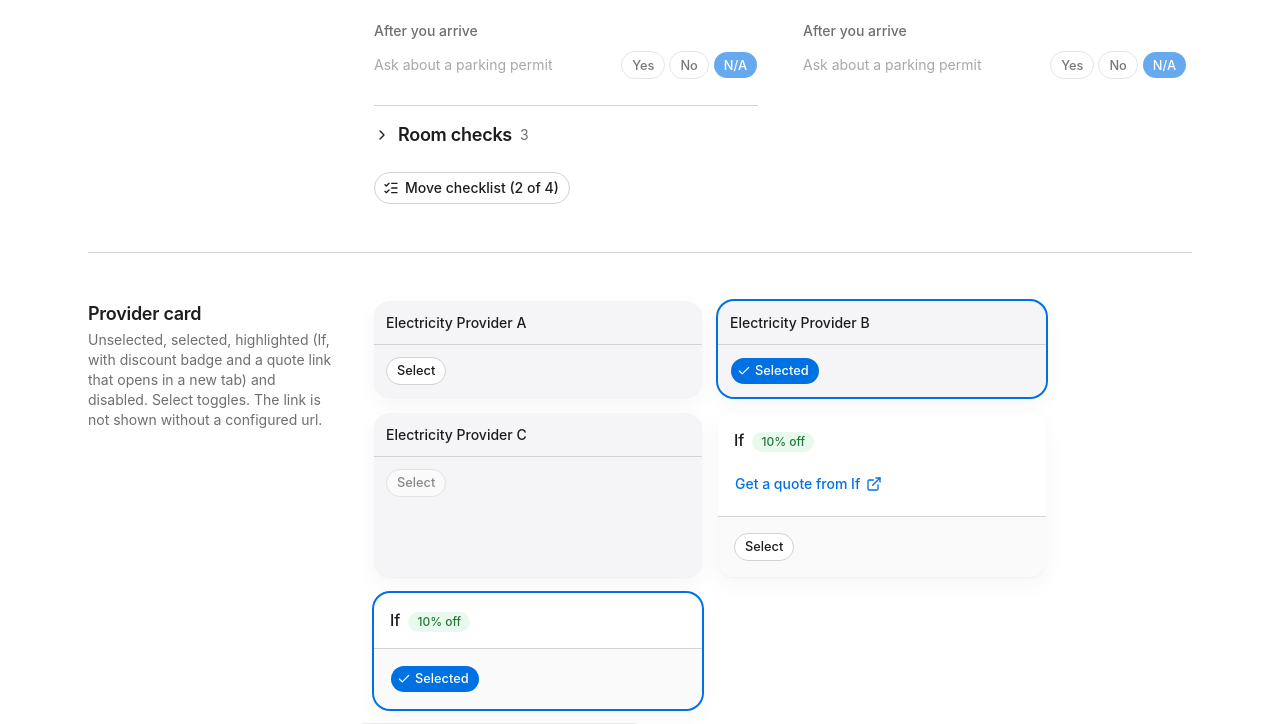
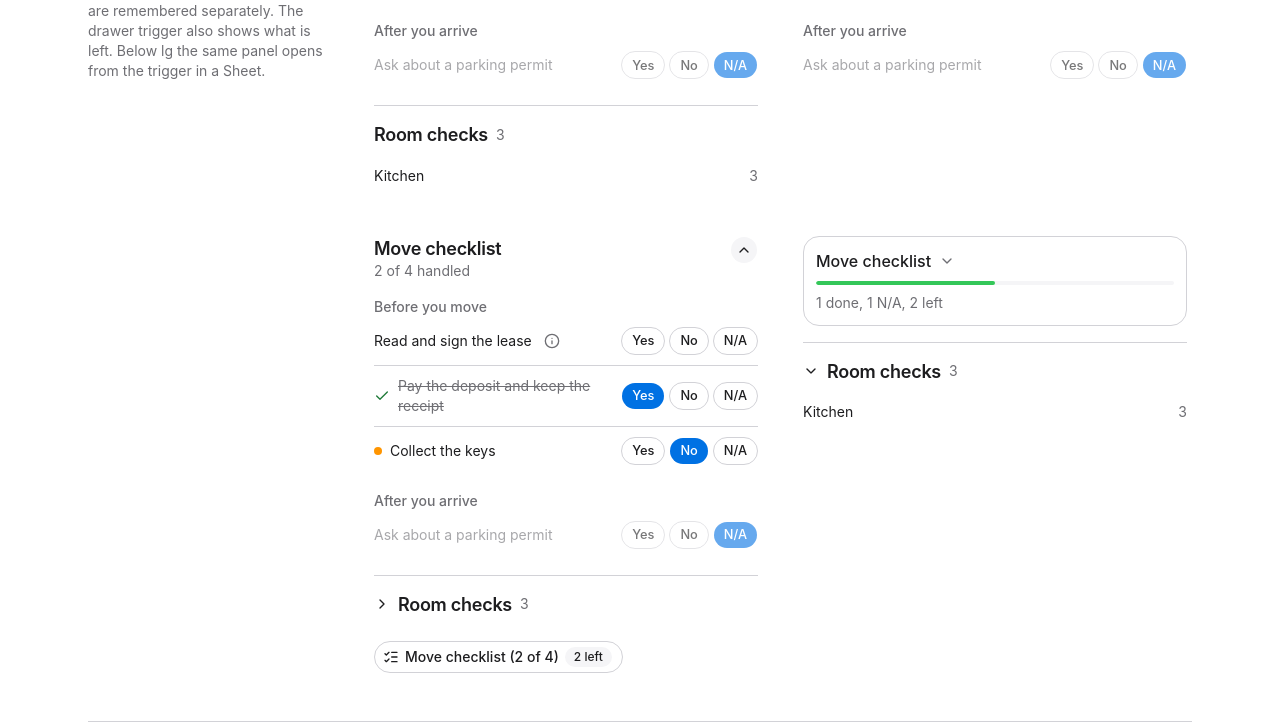
Before and after one commit to FahimOrko/movemate, a React (Vite) app in the folder apps/web/: page /design in a window 1280 px wide. Shown: the part 4917-5641 px from the top of the page. Built offline with nearby package versions, Linux system fonts and the light colour scheme.

Commit message:
feat: enhance checklist and room components with collapsible sections and AI analysis indicators

```diff
--- a/apps/web/src/components/checklist-drawer.tsx
+++ b/apps/web/src/components/checklist-drawer.tsx
@@ -1,14 +1,15 @@
-import { isHandled } from '@movemate/contracts';
 import { useState } from 'react';
 import { ListChecksIcon } from 'lucide-react';
 import { ChecklistPanel } from '@/components/checklist-panel';
+import { Badge } from '@/components/ui/badge';
 import { Button } from '@/components/ui/button';
+import { countChecklist } from '@/lib/checklist-status';
 import { Sheet, SheetContent, SheetDescription, SheetHeader, SheetTitle, SheetTrigger } from '@/components/ui/sheet';
 
 type ChecklistDrawerProps = Parameters<typeof ChecklistPanel>[0];
 
 export function ChecklistDrawer({ entries, onStatusChange, roomChecks }: ChecklistDrawerProps) {
-  const handled = entries.filter((entry) => isHandled(entry.status)).length;
+  const { handled, left } = countChecklist(entries);
   const [open, setOpen] = useState(false);
   return (
     <Sheet open={open} onOpenChange={setOpen}>
@@ -16,6 +17,7 @@ export function ChecklistDrawer({ entries, onStatusChange, roomChecks }: Checkli
         <Button variant="secondary">
           <ListChecksIcon data-icon="inline-start" />
           Move checklist ({handled} of {entries.length})
+          <Badge variant={left === 0 ? 'success' : 'secondary'}>{left} left</Badge>
         </Button>
       </SheetTrigger>
       <SheetContent className="overflow-y-auto data-[side=right]:w-full data-[side=right]:sm:max-w-sm">
--- a/apps/web/src/components/checklist-panel.tsx
+++ b/apps/web/src/components/checklist-panel.tsx
@@ -1,6 +1,13 @@
-import { isHandled, type ChecklistStatus, type GuidanceProgress, type RoomCheck } from '@movemate/contracts';
-import { ChecklistRow } from '@/components/checklist-row';
-import { RoomChecksSection } from '@/components/room-checks-section';
+import {
+  type ChecklistStatus,
+  type GuidanceProgress,
+  type RoomCheck,
+} from "@movemate/contracts";
+import { ChevronDownIcon, ChevronUpIcon } from "lucide-react";
+import { ChecklistRow } from "@/components/checklist-row";
+import { RoomChecksSection } from "@/components/room-checks-section";
+import { Button } from "@/components/ui/button";
+import { countChecklist } from "@/lib/checklist-status";
 
 type ChecklistPanelProps = {
   entries: GuidanceProgress[];
@@ -8,27 +15,106 @@ type ChecklistPanelProps = {
   /** Read-only room checks shown under the move checklist when there are any. */
   roomChecks?: RoomCheck[];
   onRoomNavigate?: () => void;
+  /** Pass both to show the collapse toggle; the drawer omits them and stays expanded. */
+  collapsed?: boolean;
+  onCollapsedChange?: (collapsed: boolean) => void;
+  /** Same contract for the Room checks section, which collapses independently. */
+  roomChecksCollapsed?: boolean;
+  onRoomChecksCollapsedChange?: (collapsed: boolean) => void;
 };
 
-function groupByCategory(entries: GuidanceProgress[]): [string, GuidanceProgress[]][] {
+function groupByCategory(
+  entries: GuidanceProgress[],
+): [string, GuidanceProgress[]][] {
   const groups = new Map<string, GuidanceProgress[]>();
-  for (const entry of entries) groups.set(entry.category, [...(groups.get(entry.category) ?? []), entry]);
+  for (const entry of entries)
+    groups.set(entry.category, [...(groups.get(entry.category) ?? []), entry]);
   return [...groups];
 }
 
-export function ChecklistPanel({ entries, onStatusChange, roomChecks, onRoomNavigate }: ChecklistPanelProps) {
-  const handled = entries.filter((entry) => isHandled(entry.status)).length;
+export function ChecklistPanel({
+  entries,
+  onStatusChange,
+  roomChecks,
+  onRoomNavigate,
+  collapsed,
+  onCollapsedChange,
+  roomChecksCollapsed,
+  onRoomChecksCollapsedChange,
+}: ChecklistPanelProps) {
+  const { handled, done, na, left } = countChecklist(entries);
+  const percent =
+    entries.length === 0 ? 0 : Math.round((handled / entries.length) * 100);
+  const roomSection = roomChecks && (
+    <RoomChecksSection
+      checks={roomChecks}
+      onNavigate={onRoomNavigate}
+      collapsed={roomChecksCollapsed}
+      onCollapsedChange={onRoomChecksCollapsedChange}
+    />
+  );
+  if (collapsed && onCollapsedChange) {
+    return (
+      <div className="flex flex-col gap-4">
+        <button
+          type="button"
+          aria-expanded={false}
+          aria-label="Expand Move checklist"
+          onClick={() => onCollapsedChange(false)}
+          className="flex w-full flex-col gap-2 rounded-xl border bg-card p-3 text-left outline-none transition-colors hover:bg-muted focus-visible:ring-2 focus-visible:ring-ring/40"
+        >
+          <span className="flex items-center justify-between gap-2">
+            <span className="font-medium">Move checklist</span>
+            <ChevronDownIcon
+              className="size-4 shrink-0 text-muted-foreground"
+              aria-hidden="true"
+            />
+          </span>
+          <span
+            role="progressbar"
+            aria-label="Checklist progress"
+            aria-valuemin={0}
+            aria-valuemax={100}
+            aria-valuenow={percent}
+            className="h-1 w-full overflow-hidden rounded-full bg-muted"
+          >
+            <span
+              className="block h-full rounded-full bg-success transition-[width] motion-reduce:transition-none"
+              style={{ width: `${percent}%` }}
+            />
+          </span>
+          <span className="text-sm text-muted-foreground">{`${done} done, ${na} N/A, ${left} left`}</span>
+        </button>
+        {roomSection}
+      </div>
+    );
+  }
   return (
     <div className="flex flex-col gap-4">
-      <div>
-        <h2 className="text-heading">Move checklist</h2>
-        <p className="text-sm text-muted-foreground" aria-live="polite">
-          {handled} of {entries.length} handled
-        </p>
+      <div className="flex items-start justify-between gap-2">
+        <div>
+          <h2 className="text-heading">Move checklist</h2>
+          <p className="text-sm text-muted-foreground" aria-live="polite">
+            {handled} of {entries.length} handled
+          </p>
+        </div>
+        {onCollapsedChange && (
+          <Button
+            variant="ghost"
+            size="icon-sm"
+            aria-expanded={true}
+            aria-label="Collapse Move checklist"
+            onClick={() => onCollapsedChange(true)}
+          >
+            <ChevronUpIcon />
+          </Button>
+        )}
       </div>
       {groupByCategory(entries).map(([category, items]) => (
         <section key={category} aria-label={category}>
-          <h3 className="text-sm font-medium text-muted-foreground">{category}</h3>
+          <h3 className="text-sm font-medium text-muted-foreground">
+            {category}
+          </h3>
           <div className="divide-y">
             {items.map((item) => (
               <ChecklistRow
@@ -42,7 +128,7 @@ export function ChecklistPanel({ entries, onStatusChange, roomChecks, onRoomNavi
           </div>
         </section>
       ))}
-      {roomChecks && <RoomChecksSection checks={roomChecks} onNavigate={onRoomNavigate} />}
+      {roomSection}
     </div>
   );
 }
--- a/apps/web/src/components/room-card.tsx
+++ b/apps/web/src/components/room-card.tsx
@@ -1,5 +1,5 @@
 import { type Photo, type Room, roomLabels } from '@movemate/contracts';
-import { CircleAlertIcon } from 'lucide-react';
+import { CheckIcon, CircleAlertIcon } from 'lucide-react';
 import { Badge } from '@/components/ui/badge';
 import { Button } from '@/components/ui/button';
 import { Skeleton } from '@/components/ui/skeleton';
@@ -9,6 +9,8 @@ type RoomCardProps = {
   room: Room;
   photos: Photo[];
   checkCount: number;
+  /** Checks the AI wrote for this room; above zero the card shows Analyzed. */
+  aiCheckCount?: number;
   onOpen: () => void;
   /** Shows a placeholder badge while the AI works on this room. */
   analyzing?: boolean;
@@ -17,7 +19,7 @@ type RoomCardProps = {
   onRetry?: () => void;
 };
 
-export function RoomCard({ room, photos, checkCount, onOpen, analyzing, failed, onRetry }: RoomCardProps) {
+export function RoomCard({ room, photos, checkCount, aiCheckCount = 0, onOpen, analyzing, failed, onRetry }: RoomCardProps) {
   const cover = photos[0];
   const extra = photos.length - 1;
   const name = roomLabels[room];
@@ -41,6 +43,12 @@ export function RoomCard({ room, photos, checkCount, onOpen, analyzing, failed,
               {failed ? 'Failed' : checkCount === 0 ? 'No checks yet' : `${checkCount} ${checkCount === 1 ? 'check' : 'checks'}`}
             </Badge>
           )}
+          {!analyzing && !failed && aiCheckCount > 0 && (
+            <Badge variant="success">
+              <CheckIcon aria-hidden="true" />
+              Analyzed
+            </Badge>
+          )}
           {analyzing && <span className="sr-only">Analyzing</span>}
         </span>
       </button>
--- a/apps/web/src/components/room-checks-section.tsx
+++ b/apps/web/src/components/room-checks-section.tsx
@@ -1,26 +1,49 @@
 import { roomSchema, type RoomCheck, roomLabels } from '@movemate/contracts';
 import { ChevronRightIcon } from 'lucide-react';
 import { Link } from 'react-router';
+import { cn } from '@/lib/utils';
 
 type RoomChecksSectionProps = {
   checks: RoomCheck[];
   /** Called when a room link is followed, for example to close the drawer. */
   onNavigate?: () => void;
+  /** Pass both to make the section collapsible; the drawer omits them and stays expanded. */
+  collapsed?: boolean;
+  onCollapsedChange?: (collapsed: boolean) => void;
 };
 
-export function RoomChecksSection({ checks, onNavigate }: RoomChecksSectionProps) {
+export function RoomChecksSection({ checks, onNavigate, collapsed, onCollapsedChange }: RoomChecksSectionProps) {
   const groups = roomSchema.options
     .map((room) => ({ room, count: checks.filter((check) => check.room === room).length }))
     .filter((group) => group.count > 0);
   if (groups.length === 0) return null;
 
-  return (
-    <details className="group border-t pt-4">
-      <summary className="flex cursor-pointer list-none items-center gap-2 rounded-md text-heading outline-none focus-visible:ring-2 focus-visible:ring-ring/40 [&::-webkit-details-marker]:hidden">
-        <ChevronRightIcon className="size-4 transition-transform group-open:rotate-90 motion-reduce:transition-none" aria-hidden="true" />
+  const toggleable = onCollapsedChange !== undefined;
+  const expanded = !(toggleable && collapsed);
+  const heading = (
+    <>
       Room checks
       <span className="text-sm font-normal text-muted-foreground">{checks.length}</span>
-      </summary>
+    </>
+  );
+
+  return (
+    <section aria-label="Room checks" className="border-t pt-4">
+      {toggleable ? (
+        <button
+          type="button"
+          aria-expanded={expanded}
+          aria-label={expanded ? 'Collapse Room checks' : 'Expand Room checks'}
+          onClick={() => onCollapsedChange(expanded)}
+          className="flex w-full items-center gap-2 rounded-md text-left text-heading outline-none focus-visible:ring-2 focus-visible:ring-ring/40"
+        >
+          <ChevronRightIcon className={cn('size-4 transition-transform motion-reduce:transition-none', expanded && 'rotate-90')} aria-hidden="true" />
+          {heading}
+        </button>
+      ) : (
+        <h3 className="flex items-center gap-2 text-heading">{heading}</h3>
+      )}
+      {expanded && (
         <ul className="mt-2 divide-y">
           {groups.map(({ room, count }) => (
             <li key={room}>
@@ -35,6 +58,7 @@ export function RoomChecksSection({ checks, onNavigate }: RoomChecksSectionProps
             </li>
           ))}
         </ul>
-    </details>
+      )}
+    </section>
   );
 }
--- a/apps/web/src/features/before-photos/baseline-panel.tsx
+++ b/apps/web/src/features/before-photos/baseline-panel.tsx
@@ -62,6 +62,7 @@ export function BaselinePanel({ move }: { move: Move }) {
                 room={room}
                 photos={(photos.data ?? []).filter((photo) => photo.room === room)}
                 checkCount={(checks.data ?? []).filter((check) => check.room === room).length}
+                aiCheckCount={(checks.data ?? []).filter((check) => check.room === room && check.source === 'ai').length}
                 analyzing={isAnalyzing(room)}
                 failed={baseline.isSuccess && failedRooms.includes(room)}
                 onOpen={() => openCard(room)}
--- a/apps/web/src/features/checklist/checklist-sidebar.tsx
+++ b/apps/web/src/features/checklist/checklist-sidebar.tsx
@@ -1,26 +1,61 @@
-import type { Move } from '@movemate/contracts';
-import { ChecklistDrawer } from '@/components/checklist-drawer';
-import { ChecklistPanel } from '@/components/checklist-panel';
-import { Skeleton } from '@/components/ui/skeleton';
-import { useRoomChecks } from '@/features/before-photos/use-room-checks';
-import { useChecklist, useSetChecklistStatus } from './use-checklist';
+import type { Move } from "@movemate/contracts";
+import { ChecklistDrawer } from "@/components/checklist-drawer";
+import { ChecklistPanel } from "@/components/checklist-panel";
+import { Skeleton } from "@/components/ui/skeleton";
+import { useRoomChecks } from "@/features/before-photos/use-room-checks";
+import { useStoredFlag } from "@/lib/use-stored-flag";
+import { useChecklist, useSetChecklistStatus } from "./use-checklist";
 
 export function ChecklistSidebar({ move }: { move: Move }) {
   const checklist = useChecklist(move.id);
   const setStatus = useSetChecklistStatus(move.id);
   const roomChecks = useRoomChecks(move.id).data;
+  const [collapsed, setCollapsed] = useStoredFlag(
+    "movemate.checklist-collapsed",
+    false,
+  );
+  const [roomChecksCollapsed, setRoomChecksCollapsed] = useStoredFlag(
+    "movemate.room-checks-collapsed",
+    true,
+  );
 
-  if (checklist.isError) return <p className="text-sm text-muted-foreground print:hidden">Move checklist unavailable. Refresh to try again.</p>;
-  if (!checklist.data) return <Skeleton className="h-48 w-full rounded-xl lg:w-80" aria-hidden="true" />;
+  if (checklist.isError)
+    return (
+      <p className="text-sm text-muted-foreground print:hidden">
+        Move checklist unavailable. Refresh to try again.
+      </p>
+    );
+  if (!checklist.data)
+    return (
+      <Skeleton className="h-48 w-full rounded-xl lg:w-80" aria-hidden="true" />
+    );
 
-  const onStatusChange = (itemKey: string, status: Parameters<typeof setStatus.mutate>[0]['status']) => setStatus.mutate({ itemKey, status });
+  const onStatusChange = (
+    itemKey: string,
+    status: Parameters<typeof setStatus.mutate>[0]["status"],
+  ) => setStatus.mutate({ itemKey, status });
   return (
     <>
       <div className="lg:hidden">
-        <ChecklistDrawer entries={checklist.data} onStatusChange={onStatusChange} roomChecks={roomChecks} />
+        <ChecklistDrawer
+          entries={checklist.data}
+          onStatusChange={onStatusChange}
+          roomChecks={roomChecks}
+        />
       </div>
-      <aside aria-label="Move checklist" className="hidden w-80 shrink-0 self-start lg:sticky lg:top-6 lg:block lg:max-h-[calc(100dvh-3rem)] lg:overflow-y-auto">
-        <ChecklistPanel entries={checklist.data} onStatusChange={onStatusChange} roomChecks={roomChecks} />
+      <aside
+        aria-label="Move checklist"
+        className="hidden w-80 shrink-0 self-start lg:sticky lg:top-6 lg:block lg:max-h-[calc(100dvh-3rem)] lg:overflow-y-auto"
+      >
+        <ChecklistPanel
+          entries={checklist.data}
+          onStatusChange={onStatusChange}
+          roomChecks={roomChecks}
+          collapsed={collapsed}
+          onCollapsedChange={setCollapsed}
+          roomChecksCollapsed={roomChecksCollapsed}
+          onRoomChecksCollapsedChange={setRoomChecksCollapsed}
+        />
       </aside>
     </>
   );
--- a/apps/web/src/lib/checklist-status.ts
+++ b/apps/web/src/lib/checklist-status.ts
@@ -1,4 +1,4 @@
-import type { ChecklistStatus } from '@movemate/contracts';
+import { isHandled, type ChecklistStatus } from '@movemate/contracts';
 
 export const checklistStatusLabels: Record<ChecklistStatus, string> = {
   pending: 'Not answered',
@@ -6,3 +6,13 @@ export const checklistStatusLabels: Record<ChecklistStatus, string> = {
   no: 'No',
   na: 'N/A',
 };
+
+export function countChecklist(entries: { status: ChecklistStatus }[]) {
+  const handled = entries.filter((entry) => isHandled(entry.status)).length;
+  return {
+    handled,
+    done: entries.filter((entry) => entry.status === 'done').length,
+    na: entries.filter((entry) => entry.status === 'na').length,
+    left: entries.length - handled,
+  };
+}
--- /dev/null
+++ b/apps/web/src/lib/use-stored-flag.ts
@@ -0,0 +1,21 @@
+import { useState } from 'react';
+
+export function useStoredFlag(key: string, defaultValue: boolean) {
+  const [value, setValue] = useState(() => {
+    try {
+      const stored = localStorage.getItem(key);
+      return stored === null ? defaultValue : stored === 'true';
+    } catch {
+      return defaultValue;
+    }
+  });
+  const set = (next: boolean) => {
+    setValue(next);
+    try {
+      localStorage.setItem(key, String(next));
+    } catch {
+      // Storage can be blocked; the toggle still works for this visit.
+    }
+  };
+  return [value, set] as const;
+}
--- a/apps/web/src/pages/design/design-page.tsx
+++ b/apps/web/src/pages/design/design-page.tsx
@@ -301,6 +301,22 @@ const designChecklist: GuidanceProgress[] = [
 const allHandled = designChecklist.map((entry): GuidanceProgress => ({ ...entry, status: entry.status === 'pending' || entry.status === 'no' ? 'done' : entry.status }));
 const noop = () => undefined;
 
+function CollapsiblePanelDemo({ initialChecklistCollapsed, initialRoomChecksCollapsed }: { initialChecklistCollapsed: boolean; initialRoomChecksCollapsed: boolean }) {
+  const [collapsed, setCollapsed] = useState(initialChecklistCollapsed);
+  const [roomChecksCollapsed, setRoomChecksCollapsed] = useState(initialRoomChecksCollapsed);
+  return (
+    <ChecklistPanel
+      entries={designChecklist}
+      onStatusChange={noop}
+      roomChecks={sampleChecks}
+      collapsed={collapsed}
+      onCollapsedChange={setCollapsed}
+      roomChecksCollapsed={roomChecksCollapsed}
+      onRoomChecksCollapsedChange={setRoomChecksCollapsed}
+    />
+  );
+}
+
 function StatusControlDemo({ label, initial, disabled }: { label: string; initial: ChecklistStatus; disabled?: boolean }) {
   const [status, setStatus] = useState(initial);
   return (
@@ -573,13 +589,19 @@ export function DesignPage() {
         </div>
       </DesignSection>
 
-      <DesignSection id="checklist-panel" title="Move checklist panel and drawer" description="The side panel on lg and up, with the handled counter. Below lg the same panel opens from the trigger in a Sheet.">
+      <DesignSection id="checklist-panel" title="Move checklist panel and drawer" description="The side panel on lg and up, with the handled counter. It collapses to a compact bar with a progress line and done, N/A and left counts; Room checks has its own toggle and collapses independently, so the two sections can be in any combination (the app defaults to checklist open, Room checks closed). Both choices are remembered separately. The drawer trigger also shows what is left. Below lg the same panel opens from the trigger in a Sheet.">
         <div className="grid gap-10 md:grid-cols-2">
           <div className="max-w-sm">
             <ChecklistPanel entries={designChecklist} onStatusChange={noop} roomChecks={sampleChecks} />
           </div>
           <div className="max-w-sm">
             <ChecklistPanel entries={allHandled} onStatusChange={noop} />
+          </div>
+          <div className="max-w-sm">
+            <CollapsiblePanelDemo initialChecklistCollapsed={false} initialRoomChecksCollapsed />
+          </div>
+          <div className="max-w-sm">
+            <CollapsiblePanelDemo initialChecklistCollapsed initialRoomChecksCollapsed={false} />
           </div>
         </div>
         <div>
@@ -643,13 +665,13 @@ export function DesignPage() {
         </div>
       </DesignSection>
 
-      <DesignSection id="room-card" title="Room card" description="One per room with photos. The cover is the first photo. Default, loading while the AI works, failed with a per-room Try again, no checks yet and several photos. The whole card is a button.">
+      <DesignSection id="room-card" title="Room card" description="One per room with photos. The cover is the first photo. Default, Analyzed once the AI wrote checks for the room, loading while the AI works, failed with a per-room Try again, no checks yet and several photos. The whole card is a button.">
         <ul className="grid gap-4 sm:grid-cols-2 lg:grid-cols-3">
-          <li><RoomCard room="kitchen" photos={samplePhotos.slice(0, 1)} checkCount={7} onOpen={() => undefined} /></li>
+          <li><RoomCard room="kitchen" photos={samplePhotos.slice(0, 1)} checkCount={7} aiCheckCount={7} onOpen={() => undefined} /></li>
           <li><RoomCard room="bedroom" photos={samplePhotos.slice(2)} checkCount={0} analyzing onOpen={() => undefined} /></li>
           <li><RoomCard room="bathroom" photos={samplePhotos.slice(2)} checkCount={0} failed onRetry={() => undefined} onOpen={() => undefined} /></li>
           <li><RoomCard room="hallway" photos={samplePhotos.slice(2)} checkCount={0} onOpen={() => undefined} /></li>
-          <li><RoomCard room="living_room" photos={[...samplePhotos, ...samplePhotos.slice(0, 1)]} checkCount={1} onOpen={() => undefined} /></li>
+          <li><RoomCard room="living_room" photos={[...samplePhotos, ...samplePhotos.slice(0, 1)]} checkCount={1} aiCheckCount={1} onOpen={() => undefined} /></li>
         </ul>
       </DesignSection>
 
```
Lines whose indentation alone changed are shown as unchanged.
